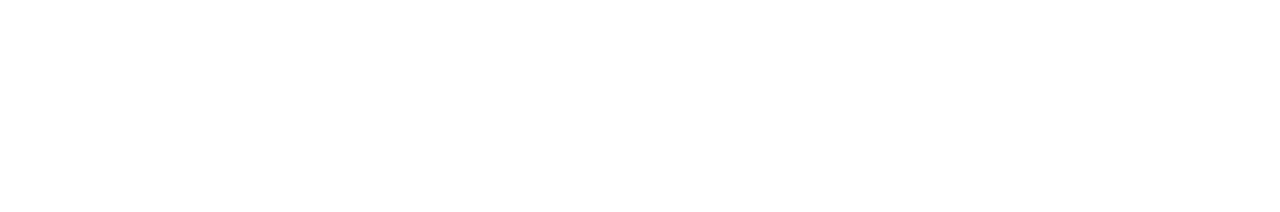
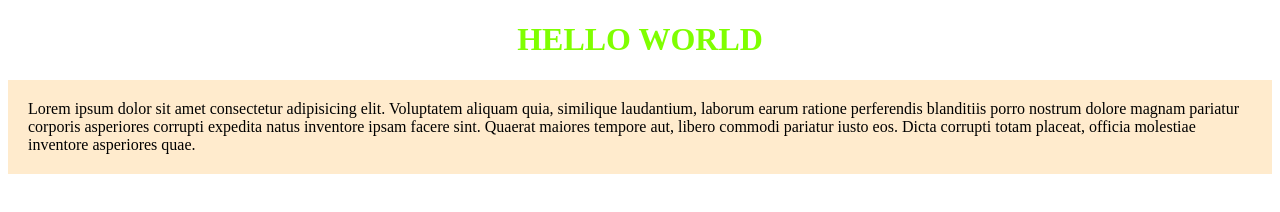
Before and after one commit to MannathSharmin/my-first-github-repo, a plain HTML site: page index.html in a window 1280 px wide. Drawn offline with Linux system fonts and the light colour scheme.

Commit message:
added my first blog

```diff
--- a/index.html
+++ b/index.html
@@ -4,8 +4,19 @@
     <meta charset="UTF-8">
     <meta name="viewport" content="width=device-width, initial-scale=1.0">
     <title>My first github repo</title>
+    <style>
+        h1{
+            color: chartreuse;
+            text-align: center;
+        }
+        p{
+            background-color: blanchedalmond;
+            padding: 20px;
+        }
+    </style>
 </head>
 <body>
-
+    <h1>HELLO WORLD</h1>
+    <p>Lorem ipsum dolor sit amet consectetur adipisicing elit. Voluptatem aliquam quia, similique laudantium, laborum earum ratione perferendis blanditiis porro nostrum dolore magnam pariatur corporis asperiores corrupti expedita natus inventore ipsam facere sint. Quaerat maiores tempore aut, libero commodi pariatur iusto eos. Dicta corrupti totam placeat, officia molestiae inventore asperiores quae.</p>
 </body>
 </html>
```
